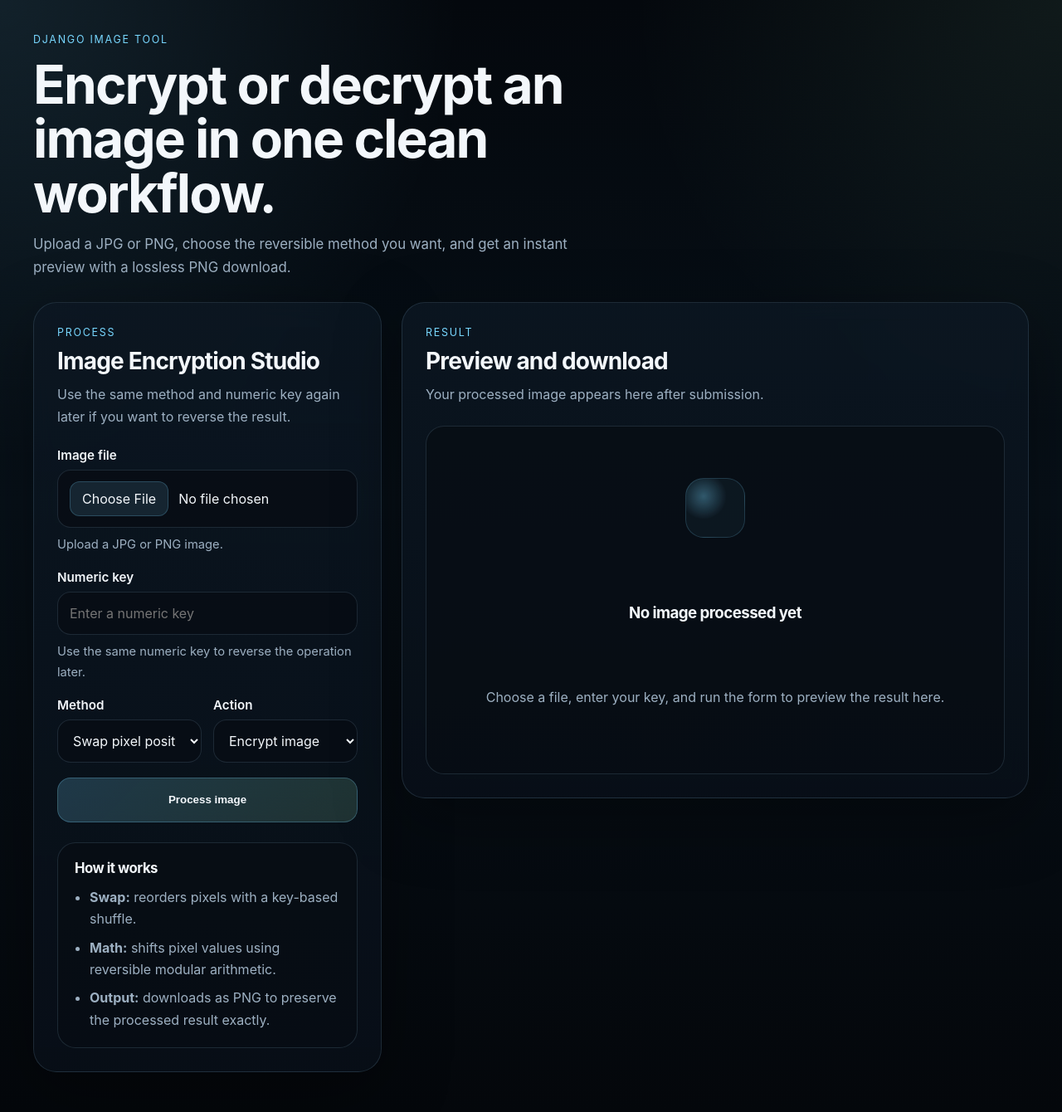
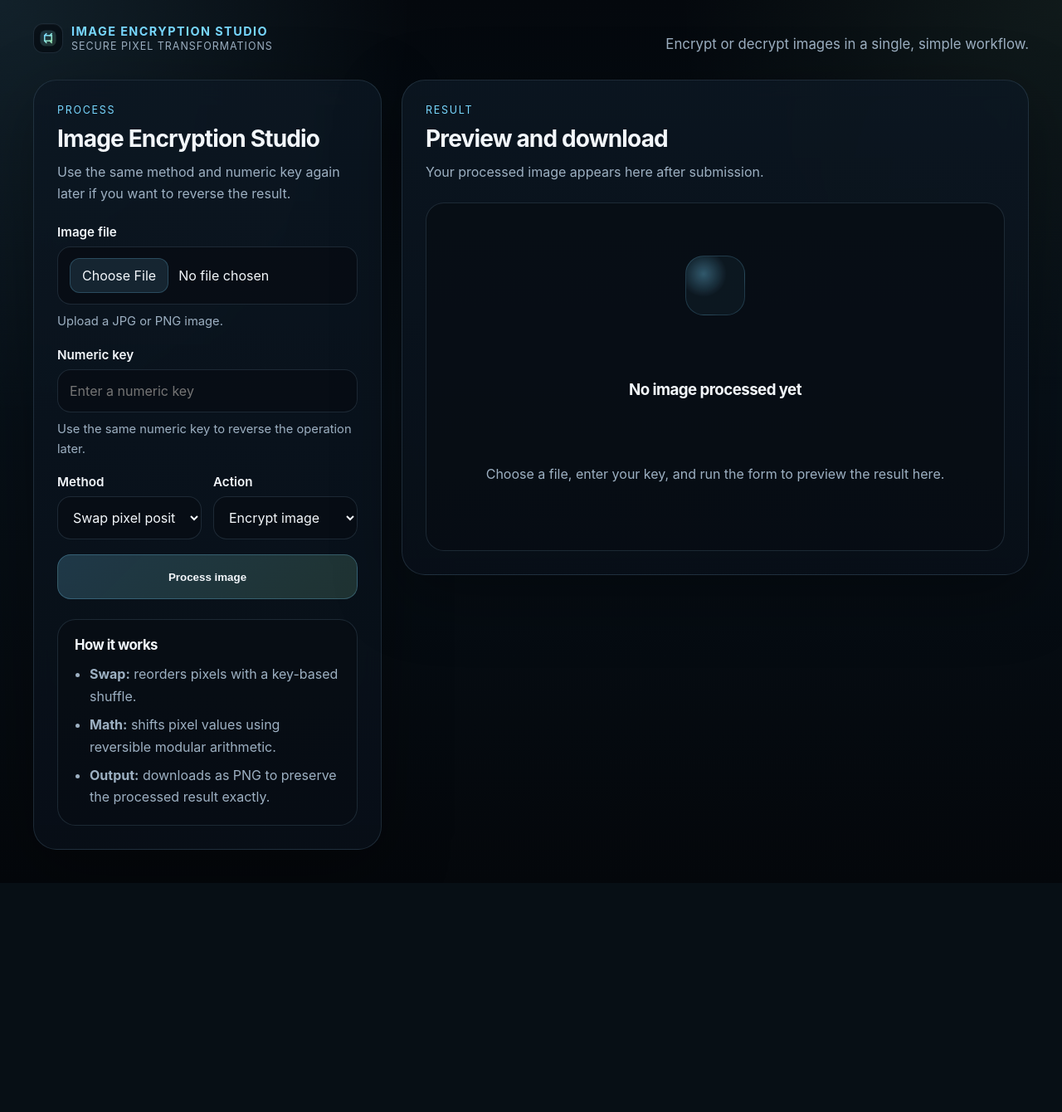
Before and after one commit to yohannesdawit21/PRODIGY_CS_02, a Django app: page / in a window 1280 px wide. Shown: the whole page at 83% size. After the commit the page ends 1044 px from the top, so only its background shows below. Run offline with Django 4.2, Linux system fonts and the light colour scheme.

Commit message:
Enhance hero section styling and content in index.html
- Updated styles in style.css for the hero section, including layout adjustments and new branding elements.
- Modified index.html to include a logo and updated title and subtitle for improved branding and clarity in the hero section.

```diff
--- a/webapp/static/webapp/style.css
+++ b/webapp/static/webapp/style.css
@@ -47,15 +47,45 @@ img {
 .page-shell {
     max-width: 1240px;
     margin: 0 auto;
-    padding: 40px 20px 48px;
+    padding: 24px 20px 40px;
 }
 
 .hero {
-    max-width: 760px;
+    display: flex;
+    align-items: center;
+    justify-content: space-between;
+    gap: 18px;
     margin-bottom: 28px;
 }
 
-.eyebrow,
+.hero-brand {
+    display: inline-flex;
+    align-items: center;
+    gap: 10px;
+}
+
+.hero-logo {
+    width: 36px;
+    height: 36px;
+    border: 1px solid var(--line);
+    border-radius: 12px;
+    background: rgba(7, 13, 20, 0.78);
+    box-shadow: inset 0 1px 0 rgba(255, 255, 255, 0.03);
+}
+
+.hero-logo svg {
+    display: block;
+    width: 100%;
+    height: 100%;
+}
+
+.hero-brand-copy {
+    display: grid;
+    gap: 2px;
+}
+
+.hero-title,
+.hero-subtitle,
 .section-label,
 .preview-label,
 .meta-label {
@@ -64,6 +94,17 @@ img {
     letter-spacing: 0.14em;
     text-transform: uppercase;
     color: var(--accent);
+}
+
+.hero-title {
+    font-size: 0.9rem;
+    font-weight: 700;
+    letter-spacing: 0.1em;
+}
+
+.hero-subtitle {
+    color: var(--muted);
+    letter-spacing: 0.08em;
 }
 
 .hero h1,
@@ -385,4 +426,8 @@ input[type="file"]::file-selector-button {
     .hero h1 {
         font-size: clamp(2rem, 11vw, 3rem);
     }
+
+    .hero-brand {
+        align-items: flex-start;
+    }
 }
--- a/webapp/templates/webapp/index.html
+++ b/webapp/templates/webapp/index.html
@@ -10,10 +10,27 @@
 <body>
     <div class="page-shell">
         <header class="hero">
-            <p class="eyebrow">Django image tool</p>
-            <h1>Encrypt or decrypt an image in one clean workflow.</h1>
+            <div class="hero-brand">
+                <div class="hero-logo" aria-hidden="true">
+                    <svg viewBox="0 0 64 64" role="img" focusable="false">
+                        <defs>
+                            <linearGradient id="logoGradient" x1="0%" y1="0%" x2="100%" y2="100%">
+                                <stop offset="0%" stop-color="#78d7ff"></stop>
+                                <stop offset="100%" stop-color="#9ae6b4"></stop>
+                            </linearGradient>
+                        </defs>
+                        <rect x="14" y="14" width="36" height="36" rx="12" fill="url(#logoGradient)" opacity="0.18"></rect>
+                        <path d="M24 26h16v12H24Z" fill="none" stroke="url(#logoGradient)" stroke-width="3"></path>
+                        <path d="M24 26l4-4m8 4 4-4M24 38l4 4m8-4 4 4" stroke="url(#logoGradient)" stroke-width="3" stroke-linecap="round"></path>
+                    </svg>
+                </div>
+                <div class="hero-brand-copy">
+                    <p class="hero-title">Image Encryption Studio</p>
+                    <p class="hero-subtitle">Secure pixel transformations</p>
+                </div>
+            </div>
             <p class="hero-text">
-                Upload a JPG or PNG, choose the reversible method you want, and get an instant preview with a lossless PNG download.
+                Encrypt or decrypt images in a single, simple workflow.
             </p>
         </header>
 
```
